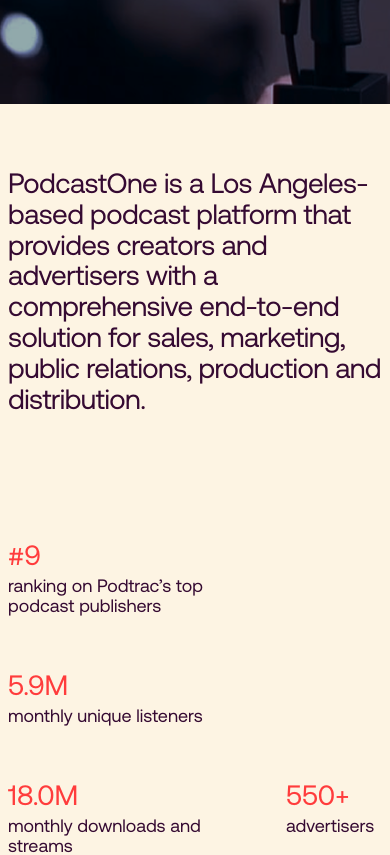
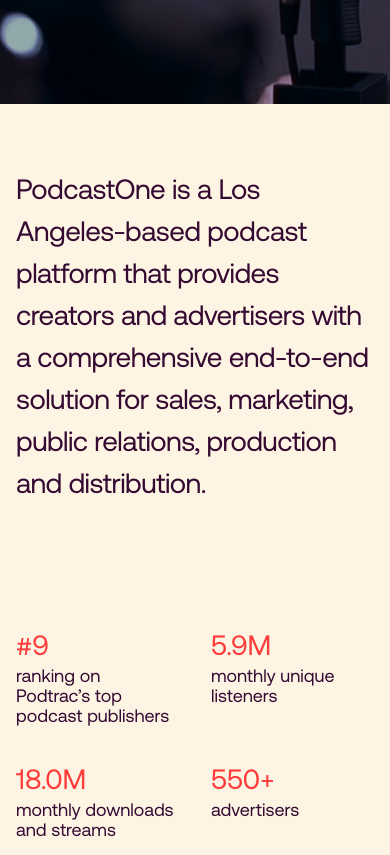
Before and after one commit to gillanihassan/podcast-one, a Next.js app: page / in a window 390 px wide. Shown: the part 740-1595 px from the top of the page. Built offline with nearby package versions, Linux system fonts and the light colour scheme.

Commit message:
feat: implement TrendingLatest, AboutSection, BrowseCategory, Footer, and Logo components

```diff
--- a/src/components/AboutSection/AboutSection.js
+++ b/src/components/AboutSection/AboutSection.js
@@ -6,12 +6,12 @@
   return (
     <section
       id="about-section"
-      className="relative w-full min-h-screen bg-[#FDF4E3] font-sans flex flex-col items-center"
+      className="relative w-full min-h-[100px] md:min-h-screen bg-[#FDF4E3] font-sans flex flex-col items-center"
     >
-      <div className="w-full max-w-[1980px] px-2 lg:px-12 flex-grow flex flex-col justify-center pb-24 lg:pb-32 pt-12 lg:pt-8 mt-4">
+      <div className="w-full max-w-[1980px] px-4 lg:px-12 flex-grow flex flex-col justify-center pb-24 lg:pb-32 pt-12 lg:pt-8 mt-4">
         {/* Main Text */}
         <div className="max-w-[1100px]">
-          <h1 className="font-aeonik text-[28px] sm:text-[36px] md:text-[44px] lg:text-[52px] xl:text-[60px] font-medium leading-[110%] tracking-[-0.02em] text-[#350A32]">
+          <h1 className="font-aeonik text-[28px] sm:text-[36px] md:text-[44px] lg:text-[52px] xl:text-[60px] font-medium leading-[150%] sm:leading-[110%] tracking-[-0.02em] text-[#350A32]">
             PodcastOne is a Los Angeles-based podcast platform that provides
             creators and advertisers with a comprehensive end-to-end solution
             for sales, marketing, public relations, production and
@@ -20,7 +20,45 @@
         </div>
 
         {/* Stats */}
-        <div className="flex flex-wrap items-start gap-12 sm:gap-16 md:gap-24 lg:gap-32 xl:gap-30 mt-20 lg:mt-32 pt-10">
+        <div className="grid grid-cols-2 md:grid-cols-4 gap-8 sm:gap-12 md:gap-16 lg:gap-0 mt-20 lg:mt-32 pt-10">
+          <div className="w-auto" >
+            <h2 className="font-aeonik text-[28px] sm:text-[36px] md:text-[48px] lg:text-[64px] xl:text-[84px] tracking-[-0.5%] lg:tracking-[-0.8%] xl:tracking-[-1%] font-medium text-[#FF3C3C]">
+              #9
+            </h2>
+            <p className="font-aeonik text-[18px] md:text-[20px] xl:text-[22px] text-[#350A32] max-w-[230px] leading-[20px] sm:leading-[22px] md:leading-[24px] lg:leading-[27px]">
+              ranking on Podtrac’s top podcast publishers
+            </p>
+          </div>
+
+          <div className="w-auto">
+            <h2 className="font-aeonik text-[28px] sm:text-[36px] md:text-[48px] lg:text-[64px] xl:text-[84px] tracking-[-0.5%] lg:tracking-[-0.8%] xl:tracking-[-1%] font-medium text-[#FF3C3C]">
+              5.9M
+            </h2>
+            <p className="font-aeonik text-[18px] md:text-[20px] xl:text-[22px] text-[#350A32] max-w-[230px] leading-[20px] sm:leading-[22px] md:leading-[24px] lg:leading-[27px]">
+              monthly unique listeners
+            </p>
+          </div>
+
+          <div className="w-auto">
+            <h2 className="font-aeonik text-[28px] sm:text-[36px] md:text-[48px] lg:text-[64px] xl:text-[84px] tracking-[-0.5%] lg:tracking-[-0.8%] xl:tracking-[-1%] font-medium text-[#FF3C3C]">
+              18.0M
+            </h2>
+            <p className="font-aeonik text-[18px] md:text-[20px] xl:text-[22px] text-[#350A32] max-w-[230px] leading-[20px] sm:leading-[22px] md:leading-[24px] lg:leading-[27px]">
+              monthly downloads and streams
+            </p>
+          </div>
+
+          <div className="w-auto">
+            <h2 className="font-aeonik text-[28px] sm:text-[36px] md:text-[48px] lg:text-[64px] xl:text-[84px] tracking-[-0.5%] lg:tracking-[-0.8%] xl:tracking-[-1%] font-medium text-[#FF3C3C]">
+              550+
+            </h2>
+            <p className="font-aeonik text-[18px] md:text-[20px] xl:text-[22px] text-[#350A32] max-w-[230px] leading-[20px] sm:leading-[22px] md:leading-[24px] lg:leading-[27px]">
+              advertisers
+            </p>
+          </div>
+        </div>
+
+        {/* <div className="flex flex-wrap items-start gap-12 sm:gap-16 md:gap-24 lg:gap-32 xl:gap-30 mt-20 lg:mt-32 pt-10" style={{ border: "2px solid red" }}>
           <div className="w-auto">
             <h2 className="font-aeonik text-[28px] sm:text-[36px] md:text-[48px] lg:text-[64px] xl:text-[84px] tracking-[-0.5%] lg:tracking-[-0.8%] xl:tracking-[-1%] font-medium text-[#FF3C3C]">
               #9
@@ -56,7 +94,7 @@
               advertisers
             </p>
           </div>
-        </div>
+        </div> */}
       </div>
     </section>
   );
--- a/src/components/BrowseCategory/BrowseCategory.js
+++ b/src/components/BrowseCategory/BrowseCategory.js
@@ -30,7 +30,7 @@
 export default function BrowseCategory() {
   return (
     <section className="bg-[#FDF4E3] py-12 sm:py-20 w-full flex justify-center overflow-hidden">
-      <div className="w-full max-w-[1980px]">
+      <div className="w-full max-w-[1980px] px-2 md:px-0">
 
         {/* Heading Container */}
         <div className="px-6 lg:px-12 mb-8 lg:mb-9 border-none">
--- a/src/components/Footer/Footer.js
+++ b/src/components/Footer/Footer.js
@@ -47,7 +47,7 @@
       </div>
 
       {/* Large Logo */}
-      <div className="w-full mt-40 overflow-hidden flex justify-center px-4 md:px-0">
+      <div className="w-full mt-40 overflow-hidden flex justify-center px-12 md:px-0">
         <Image
           src="/footer/footer-logo.png"
           alt="podcastone"
--- a/src/components/Logo/Logo.js
+++ b/src/components/Logo/Logo.js
@@ -13,7 +13,7 @@
     <section className="bg-[#FDF4E3] py-25">
       <div className="px-4 lg:px-20">
 
-        <div className="grid grid-cols-1 md:grid-cols-4 gap-6">
+        <div className="grid grid-cols-2 md:grid-cols-4 gap-6">
 
           {platforms.map((item, index) => (
             <div
@@ -29,7 +29,6 @@
               />
             </div>
           ))}
-
         </div>
 
       </div>
--- a/src/components/TrendingLatest/TrendingLatest.js
+++ b/src/components/TrendingLatest/TrendingLatest.js
@@ -27,7 +27,7 @@
 export default function TrendingLatest() {
   return (
     <section className="bg-[#FDF4E3] w-full flex justify-center">
-      <div className="w-full max-w-[1980px] px-2 lg:px-12">
+      <div className="w-full max-w-[1980px] px-4 lg:px-12">
         {/* Heading */}
         <h2 className="font-aeonik font-medium text-[28px] sm:text-[36px] md:text-[44px] lg:text-[52px] xl:text-[60px] text-[#350A32] mb-5 md:mb-7
  tracking-[-1%]">
```
